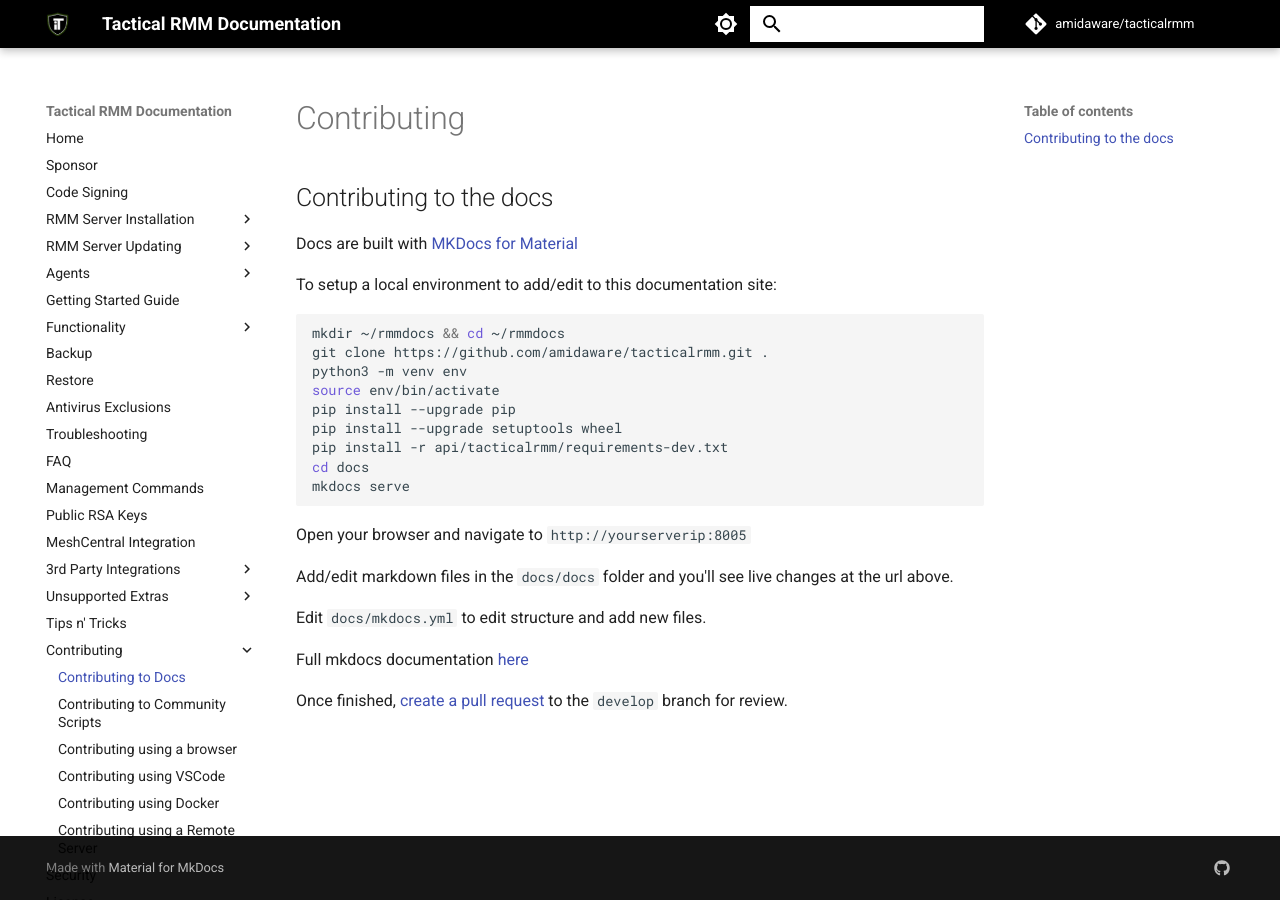
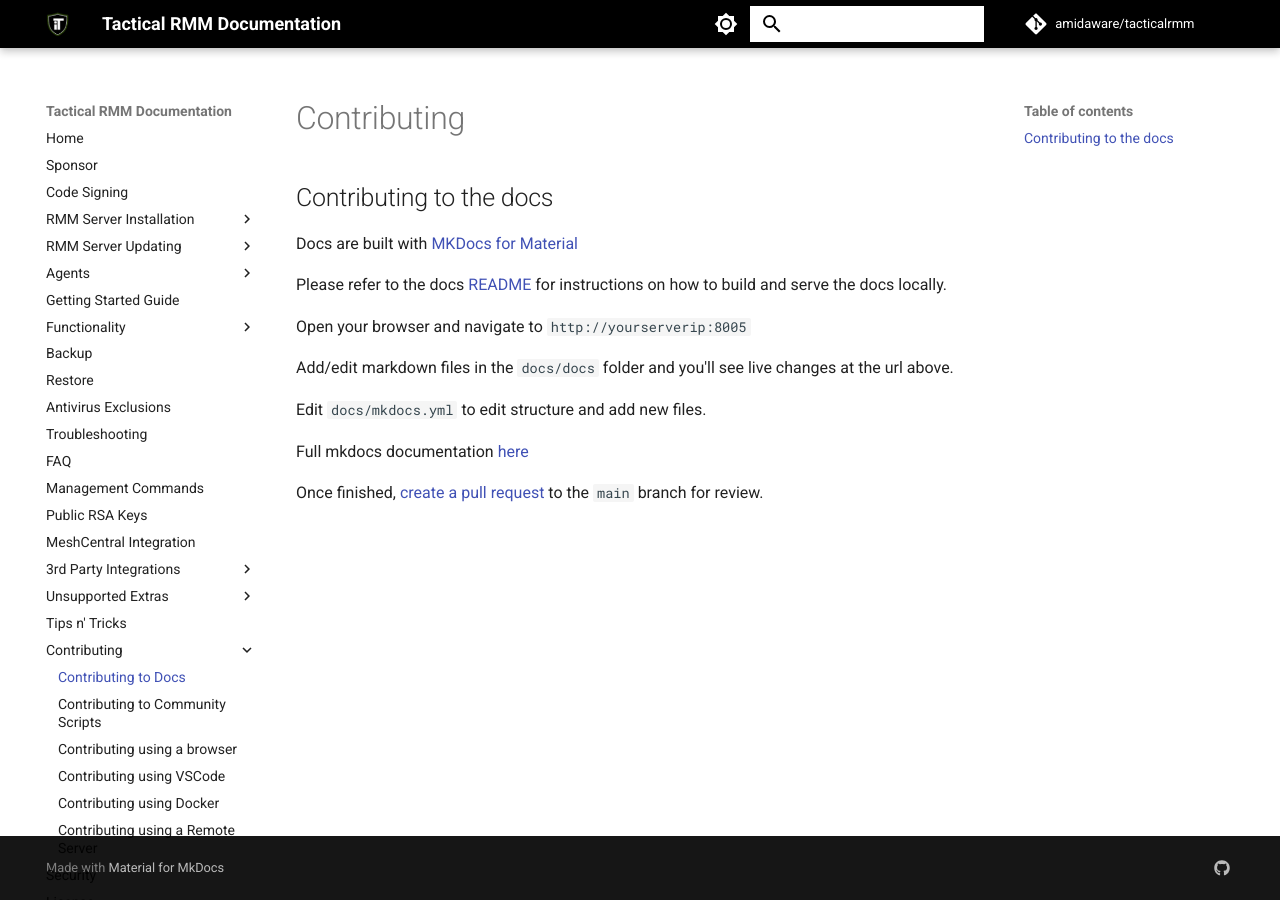
Before and after one commit to amidaware/trmm-docs, an MkDocs documentation site: the page built from docs/contributing.md, in a window 1280 px wide. Built offline with MkDocs 1.6.1 and Material for MkDocs 9.7.7, drawn with Linux system fonts in a browser that asks for light colours; comment, search, counter and statistics services are not loaded.

Commit message:
update contributing to docs with up to date info

````diff
--- a/docs/contributing.md
+++ b/docs/contributing.md
@@ -4,19 +4,7 @@
 
 Docs are built with [MKDocs for Material](https://squidfunk.github.io/mkdocs-material/)
 
-To setup a local environment to add/edit to this documentation site:
-
-```bash
-mkdir ~/rmmdocs && cd ~/rmmdocs
-git clone https://github.com/amidaware/tacticalrmm.git .
-python3 -m venv env
-source env/bin/activate
-pip install --upgrade pip
-pip install --upgrade setuptools wheel
-pip install -r api/tacticalrmm/requirements-dev.txt
-cd docs
-mkdocs serve
-```
+Please refer to the docs [README](https://github.com/amidaware/trmm-docs) for instructions on how to build and serve the docs locally.
 
 Open your browser and navigate to `http://yourserverip:8005`
 
@@ -26,4 +14,4 @@
 
 Full mkdocs documentation [here](https://squidfunk.github.io/mkdocs-material/getting-started/)
 
-Once finished, [create a pull request](https://www.digitalocean.com/community/tutorials/how-to-create-a-pull-request-on-github) to the `develop` branch for review.
+Once finished, [create a pull request](https://www.digitalocean.com/community/tutorials/how-to-create-a-pull-request-on-github) to the `main` branch for review.
````
